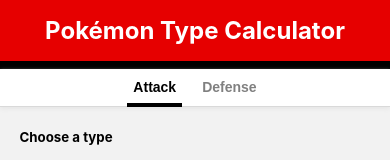
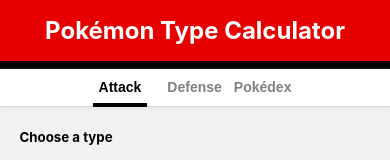
Before and after one commit to garolard/pktypes, a React (Create React App) app: page / in a window 390 px wide. Shown: the top 160 px of the page. Built offline with nearby package versions, Linux system fonts and the light colour scheme.

Commit message:
Adding PokedexTab

```diff
--- a/src/App.small.css
+++ b/src/App.small.css
@@ -9,8 +9,8 @@
   }
 
   .navigation > .tabs-container {
-    width: 65%;
-    max-width: 65%;
+    width: 80%;
+    max-width: 80%;
   }
 
   .tabs-container > button {
--- a/src/App.tsx
+++ b/src/App.tsx
@@ -10,6 +10,7 @@
 import { Types } from './calculator';
 
 import { AttackTab, DefenseTab } from './ui/controls/Tab';
+import { PokedexTab } from './ui/controls/PokedexTab';
 
 enum Modes {
   ATTACK,
@@ -48,7 +49,7 @@
           onPrimaryTypeSelected={onPrimaryTypeSelected}
           onSecondaryTypeSelected={onSecondaryTypeSelected} />;
       case Modes.POKEDEX:
-        return null;
+        return <PokedexTab onPokemonSelected={() => {}} />;
     }
   }
 
@@ -61,7 +62,7 @@
         <div className='tabs-container'>
           <button className={mode === Modes.ATTACK ? 'selected' : ''} onClick={() => setMode(Modes.ATTACK)}>{t('ATTACK_BTN')}</button>
           <button className={mode === Modes.DEFENSE ? 'selected' : ''} onClick={() => setMode(Modes.DEFENSE)}>{t('DEFENSE_BTN')}</button>
-          {/* <button className={mode === Modes.POKEDEX ? 'selected' : ''} onClick={() => setMode(Modes.POKEDEX)}>{t('POKEDEX_BTN')}</button> */}
+          <button className={mode === Modes.POKEDEX ? 'selected' : ''} onClick={() => setMode(Modes.POKEDEX)}>{t('POKEDEX_BTN')}</button>
         </div>
       </nav>
 
--- a/src/ui/controls/PokedexTab.tsx
+++ b/src/ui/controls/PokedexTab.tsx
@@ -7,7 +7,8 @@
 export const PokedexTab: React.FC<Props> = ({ onPokemonSelected }: Props) => {
 	return (
     <>
-      {/* Implementar */}
-		</>
+      <input />
+      <h1>caca</h1>
+	  </>
 	);
 }
```
